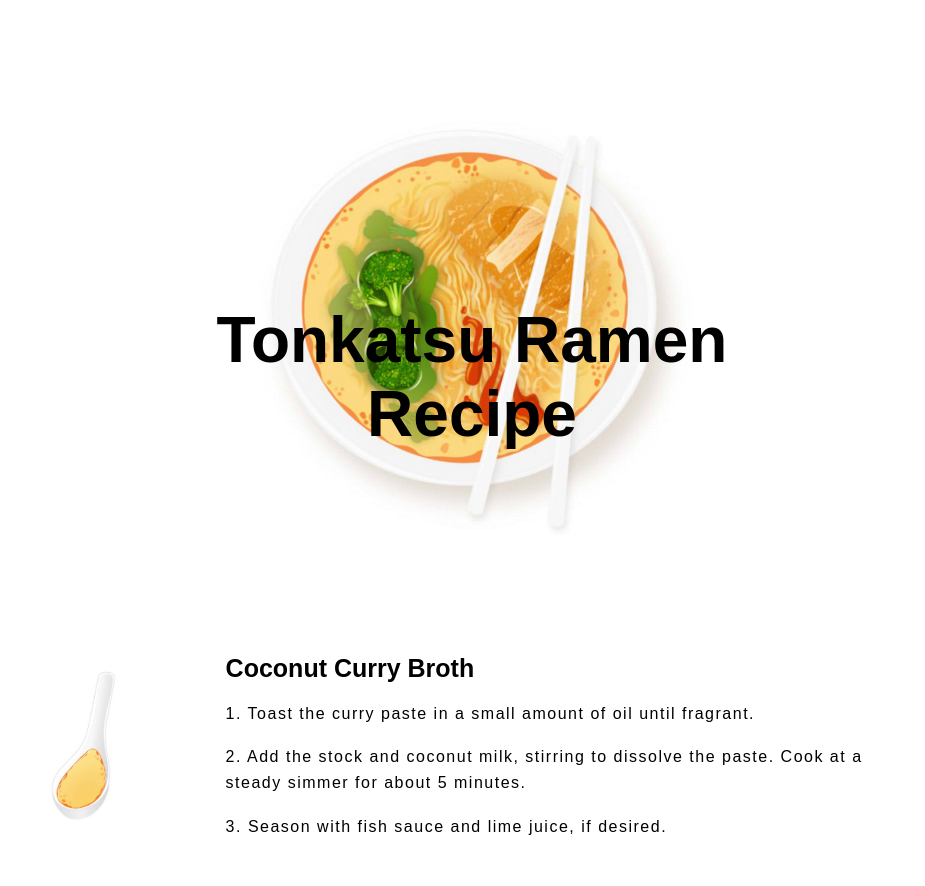
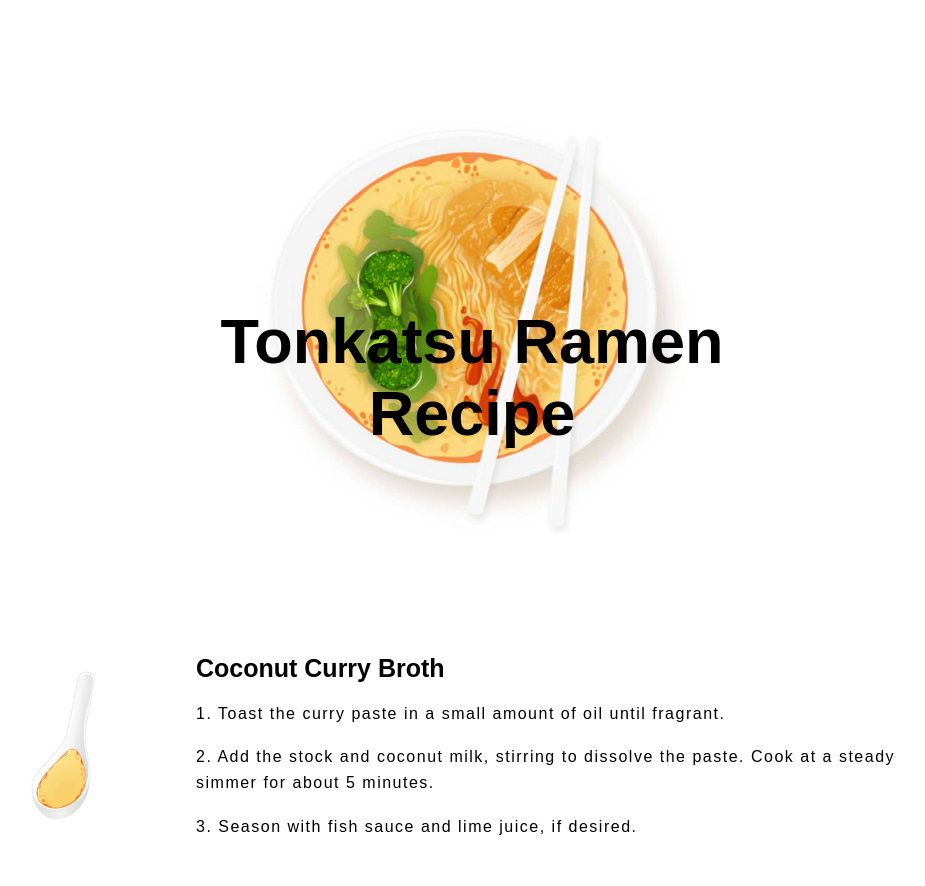
Before and after one commit to o0toreador/o0toreador.github.io, a plain HTML site: page recipe/index.html in a window 1280 px wide. Shown: the top 886 px of the page, without its empty margins (168-1093 px from the left). Drawn offline with Linux system fonts and the light colour scheme.

Commit message:
recipe_test4

```diff
--- a/css/recipe.css
+++ b/css/recipe.css
@@ -32,7 +32,7 @@ li {
 }
 
 h1 {
-	font-size: 64px;
+	font-size: 63px;
 }
 
 h2 {
@@ -71,7 +71,7 @@ header img {
 
 .section,
 .project {
-	margin: 50px 200px;
+	margin: 50px 180px;
 }
 
 h2,
@@ -92,7 +92,7 @@ h2,
 }
 
 .project-text {
-	width: 83%;
+	width: 85%;
 	padding-left: 5%;
 }
 
```
